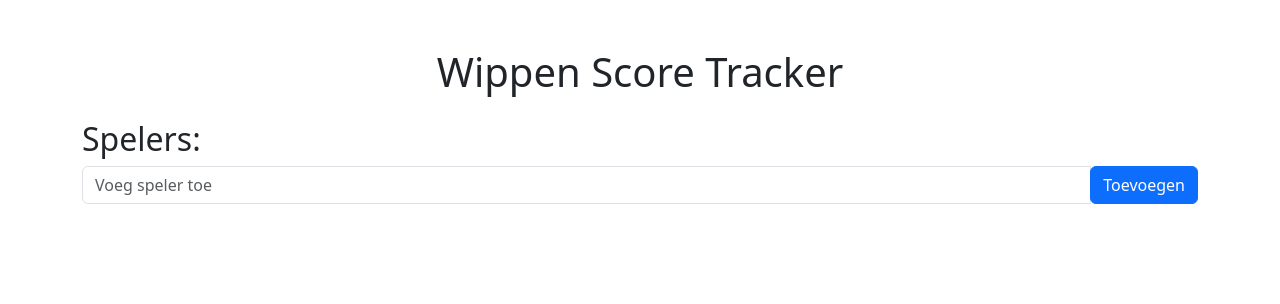
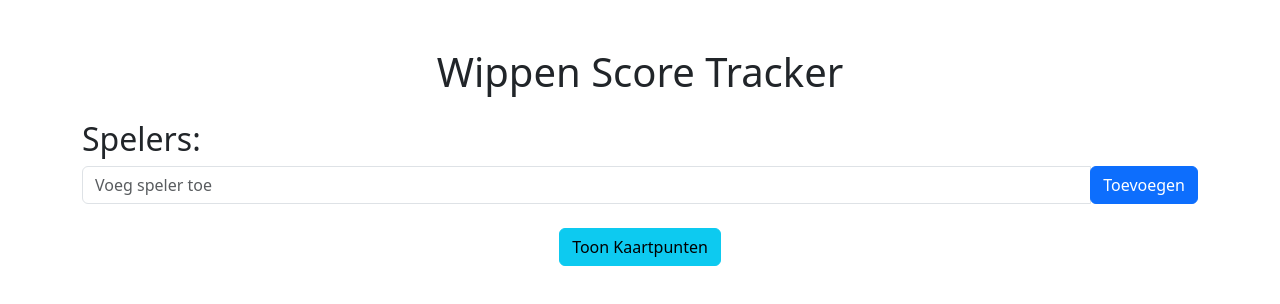
Before and after one commit to kristofmoons/wippen, a React (Create React App) app: page / in a window 1280 px wide. Shown: the top 304 px of the page. Built offline with nearby package versions, Linux system fonts and the light colour scheme.

Commit message:
kaartscore

```diff
--- a/src/pages/MainPage.js
+++ b/src/pages/MainPage.js
@@ -34,6 +34,16 @@ const MainPage = () => {
       return updatedPlayers;
     });
   };
+
+  const showCardPoints = () => {
+    alert("Kaartpunten:\n" +
+      "meeste kaarten: 2\n" +
+      "meeste ♠: 2\n" +
+      "♦10: 2\n" +
+      "♠2 :1\n" +
+      "elke A kaart:1");
+  };
+
 
 
   return (
@@ -72,6 +82,10 @@ const MainPage = () => {
           </div>
         ))}
       </div>
+
+      <div className="text-center mt-4">
+      <button className="btn btn-info" onClick={showCardPoints}>Toon Kaartpunten</button>
+    </div>
     </div>
   );
 };
```
